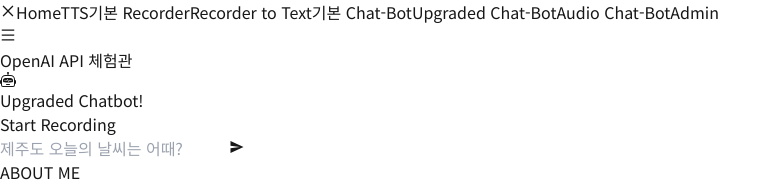
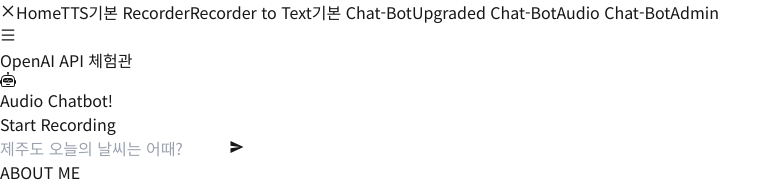
Before and after one commit to 82orez/openai-api-practice, a Next.js app: page /audio-chatbot in a window 1280 px wide. Shown: the top 182 px of the page, without its empty margins (0-781 px from the left). Built offline with nearby package versions, Linux system fonts and the light colour scheme.

Commit message:
audio chatbot-2 echo X-1

```diff
--- a/src/app/audio-chatbot/page.tsx
+++ b/src/app/audio-chatbot/page.tsx
@@ -142,12 +142,12 @@
 
   return (
     <div className="flex h-full w-full flex-col items-center justify-between">
-      <div className="fixed right-8 top-20 rounded-md bg-pink-300 p-4">Upgraded Chatbot!</div>
+      <div className="fixed right-8 top-20 rounded-md bg-amber-300 p-4">Audio Chatbot!</div>
 
       {/* 녹음 버튼 */}
       <button
         onClick={isRecording ? handleStopRecording : startRecording}
-        className={`fixed right-8 top-48 rounded px-4 py-2 ${isRecording ? "animate-pulse bg-red-500" : "bg-blue-500"} text-white`}
+        className={`fixed right-8 top-44 rounded px-4 py-2 ${isRecording ? "animate-pulse bg-red-500" : "bg-blue-500"} text-white`}
         disabled={isProcessingRecording}>
         {isRecording ? "Stop Recording" : "Start Recording"}
       </button>
```
